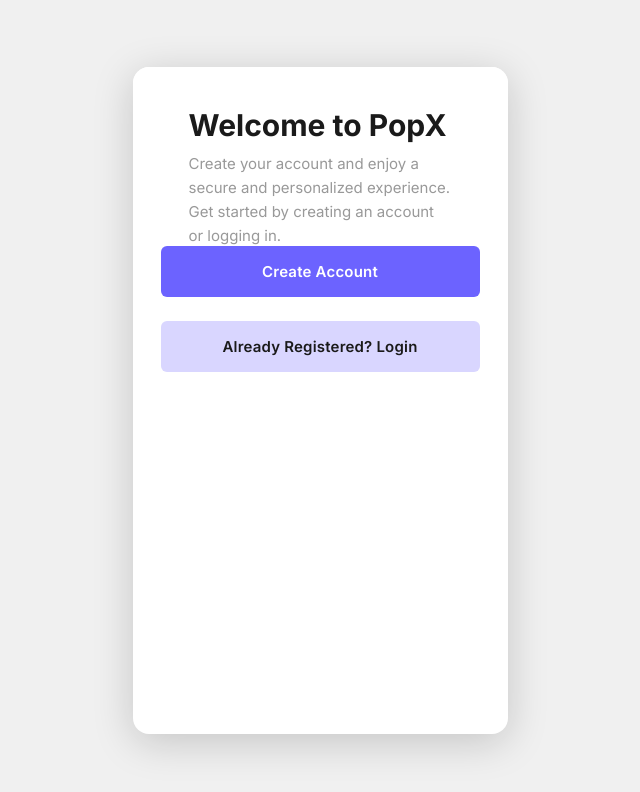
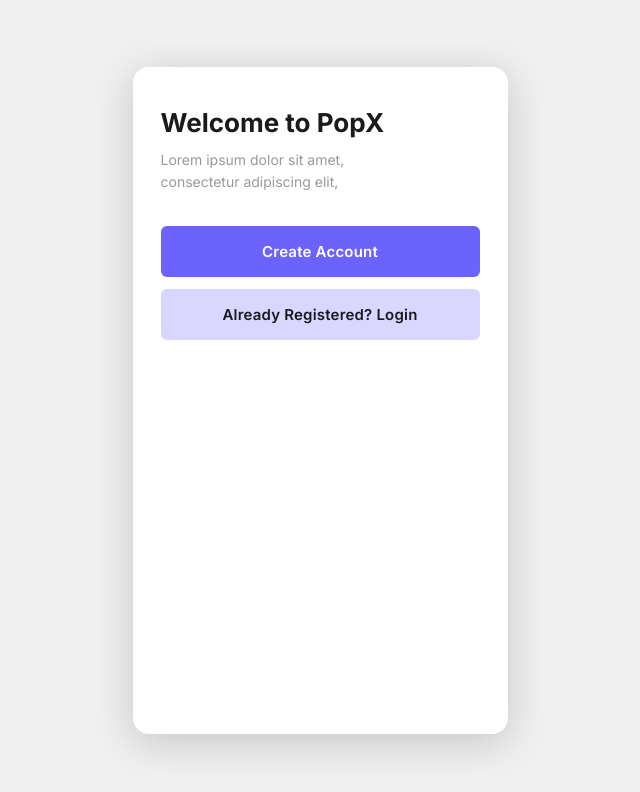
Before and after one commit to Saitejagara/popx-app, a React (Vite) app: page / in a window 1280 px wide. Shown: the top 792 px of the page, without its empty margins (320-960 px from the left). Built offline with nearby package versions, Linux system fonts and the light colour scheme.

Commit message:
Initial commit - PopX app

```diff
--- a/src/pages/WelcomePage.jsx
+++ b/src/pages/WelcomePage.jsx
@@ -7,44 +7,22 @@
     flex: 1,
     display: 'flex',
     flexDirection: 'column',
-    justifyContent: 'space-between',
-    position: 'relative',
+    justifyContent: 'flex-end',
     padding: '40px 28px 48px',
     background: COLORS.white,
   },
   title: {
-    fontSize: 30,
-    fontWeight: 800,
+    fontSize: 26,
+    fontWeight: 700,
     color: COLORS.textPrimary,
-    margin: '0 0 8px',
+    margin: '0 0 10px',
     lineHeight: 1.25,
   },
   subtitle: {
-    fontSize: 15,
+    fontSize: 14,
     color: COLORS.textSecondary,
-    margin: '0 0 12px',
+    margin: '0 0 32px',
     lineHeight: 1.6,
-    maxWidth: 320,
-  },
-  center: {
-    display: 'flex',
-    flexDirection: 'column',
-    alignItems: 'flex-start',
-    justifyContent: 'flex-end',
-    flex: 1,
-    textAlign: 'left',
-    paddingBottom: 96,
-    paddingLeft: 28,
-    paddingRight: 28,
-  },
-  buttons: {
-    position: 'absolute',
-    left: 28,
-    right: 28,
-    bottom: 32,
-    display: 'flex',
-    flexDirection: 'column',
-    gap: 12,
   },
 };
 
@@ -53,17 +31,13 @@
 
   return (
     <div style={styles.screen}>
-      <div style={styles.center}>
-        <h1 style={styles.title}>Welcome to PopX</h1>
-        <p style={styles.subtitle}>
-          Create your account and enjoy a secure and personalized experience.
-          <br />Get started by creating an account or logging in.
-        </p>
-      </div>
-      <div style={styles.buttons}>
-        <Button label="Create Account" variant="primary" onClick={() => navigate('create')} />
-        <Button label="Already Registered? Login" variant="secondary" onClick={() => navigate('login')} />
-      </div>
+      <div style={{ flex: 1 }} />
+      <h1 style={styles.title}>Welcome to PopX</h1>
+      <p style={styles.subtitle}>
+        Lorem ipsum dolor sit amet,<br />consectetur adipiscing elit,
+      </p>
+      <Button label="Create Account" variant="primary" onClick={() => navigate('create')} />
+      <Button label="Already Registered? Login" variant="secondary" onClick={() => navigate('login')} />
     </div>
   );
 }
```
